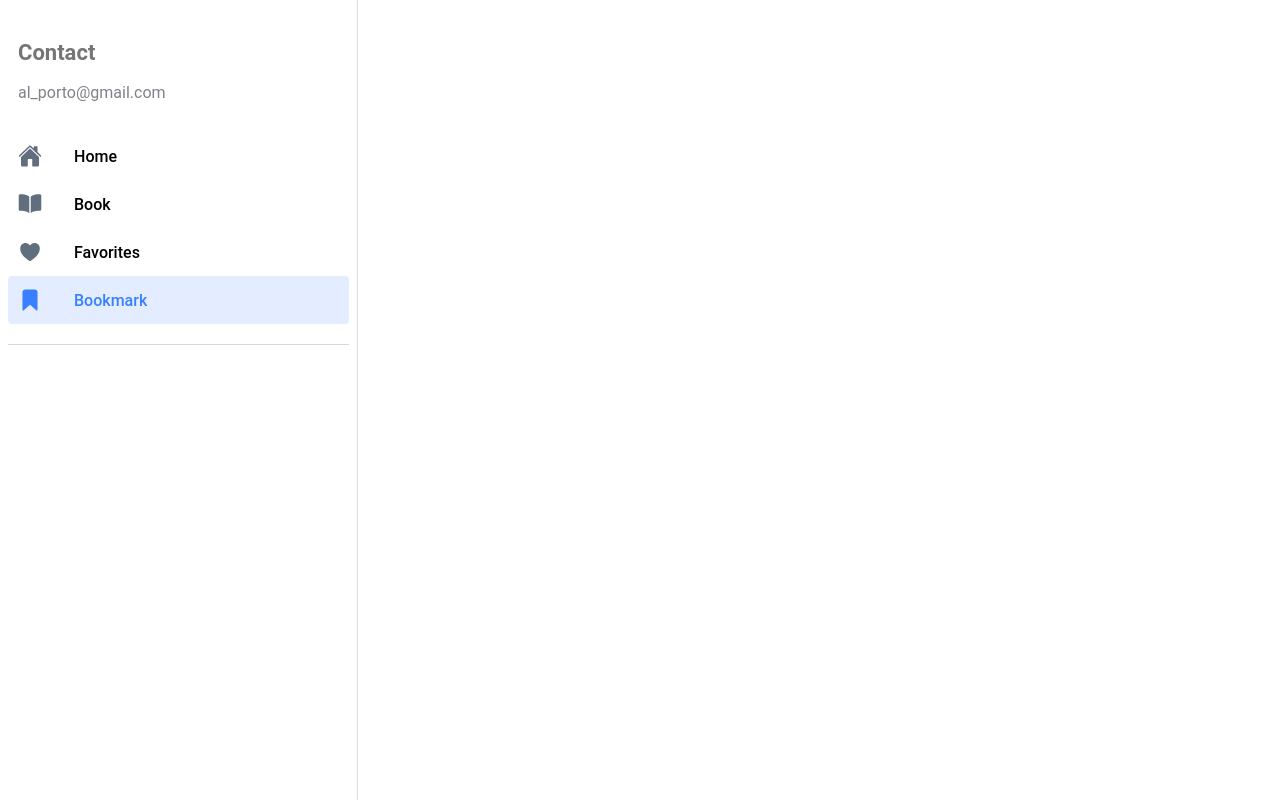
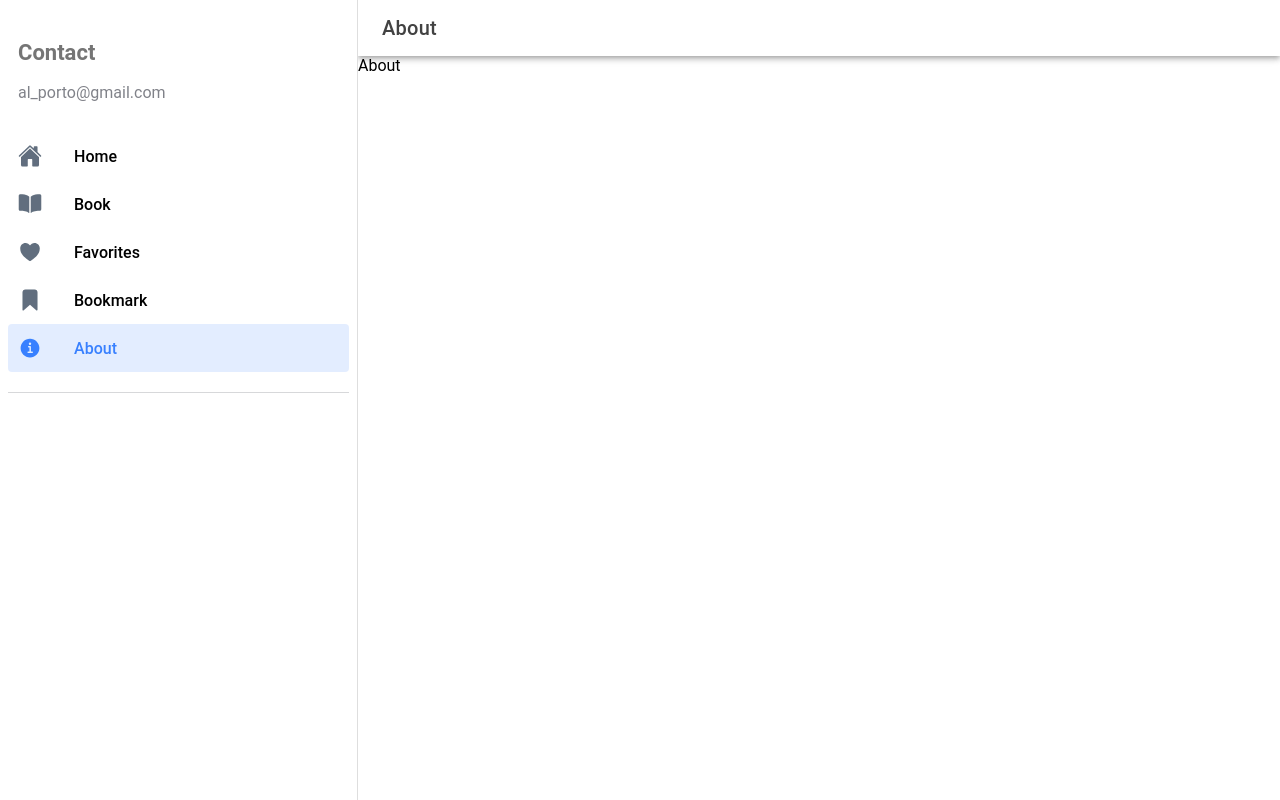
Before and after one commit to giacomotolari/al_porto, a React (Vite) app: page /about in a window 1280 px wide. Built offline with nearby package versions, Linux system fonts and the light colour scheme.

Commit message:
feat: PageLayout

```diff
--- a/src/App.tsx
+++ b/src/App.tsx
@@ -5,9 +5,12 @@ import {
   setupIonicReact,
 } from "@ionic/react";
 import { IonReactRouter } from "@ionic/react-router";
-import { Redirect, Route } from "react-router-dom";
+import { Route } from "react-router-dom";
 import Menu from "./components/Menu";
-import Page from "./pages/Home";
+import Home from "./pages/Home";
+import Book from "./pages/Book";
+import Favorites from "./pages/Favorites";
+import About from "./pages/About";
 
 /* Core CSS required for Ionic components to work properly */
 import "@ionic/react/css/core.css";
@@ -38,13 +41,16 @@ const App: React.FC = () => {
           <Menu />
           <IonRouterOutlet id="main">
             <Route path="/book" exact={true}>
-              <Page />
+              <Book />
             </Route>
             <Route path="/favorites" exact={true}>
-              <Page />
+              <Favorites />
+            </Route>
+            <Route path="/about" exact={true}>
+              <About />
             </Route>
             <Route path="/" exact={true}>
-              <Page />
+              <Home />
             </Route>
           </IonRouterOutlet>
         </IonSplitPane>
--- a/src/components/Menu.tsx
+++ b/src/components/Menu.tsx
@@ -9,10 +9,10 @@ import {
   IonMenuToggle,
   IonNote,
 } from "@ionic/react";
-import { book, bookmark, heart, home } from "ionicons/icons";
+import { book, bookmark, heart, home, informationCircle } from "ionicons/icons";
 import { useLocation } from "react-router-dom";
 import "./Menu.css";
-import { paths } from "../features/navigation/layout/paths";
+import { paths } from "../features/navigation/layout/routing/paths";
 
 interface AppPage {
   title: string;
@@ -38,8 +38,13 @@ const appPages: AppPage[] = [
   },
   {
     title: "Bookmark",
+    url: paths.book,
+    icon: bookmark,
+  },
+  {
+    title: "About",
     url: paths.about,
-    icon: bookmark,
+    icon: informationCircle,
   },
 ];
 
--- /dev/null
+++ b/src/features/navigation/layout/PageLayout.tsx
@@ -0,0 +1,53 @@
+import {
+  IonPage,
+  IonHeader,
+  IonToolbar,
+  IonButtons,
+  IonMenuButton,
+  IonTitle,
+  IonContent,
+} from "@ionic/react";
+import { ReactNode } from "react";
+import { useLocation } from "react-router";
+
+interface PageLayoutProps {
+  children: ReactNode;
+}
+
+export default function PageLayout({
+  children,
+}: PageLayoutProps) {
+  const { pathname } = useLocation<{ name: string }>();
+
+  const getTitle = () => {
+    switch (pathname) {
+      case "/":
+        return "Home";
+      default:
+        return pathname.charAt(1).toUpperCase() + pathname.slice(2);
+    }
+  };
+
+  const title = getTitle();
+
+  return (
+    <IonPage>
+      <IonHeader>
+        <IonToolbar>
+          <IonButtons slot="start">
+            <IonMenuButton />
+          </IonButtons>
+          <IonTitle>{title}</IonTitle>
+        </IonToolbar>
+      </IonHeader>
+      <IonContent fullscreen>
+        <IonHeader collapse="condense">
+          <IonToolbar>
+            <IonTitle size="large">{title}</IonTitle>
+          </IonToolbar>
+        </IonHeader>
+        {children}
+      </IonContent>
+    </IonPage>
+  );
+}
--- a/src/pages/About.tsx
+++ b/src/pages/About.tsx
@@ -0,0 +1,5 @@
+import PageLayout from "../features/navigation/layout/PageLayout";
+
+export default function About() {
+  return <PageLayout>About</PageLayout>;
+}
--- a/src/pages/Book.tsx
+++ b/src/pages/Book.tsx
@@ -0,0 +1,5 @@
+import PageLayout from "../features/navigation/layout/PageLayout";
+
+export default function Book() {
+  return <PageLayout>Book</PageLayout>;
+}
--- a/src/pages/Favorites.tsx
+++ b/src/pages/Favorites.tsx
@@ -0,0 +1,5 @@
+import PageLayout from "../features/navigation/layout/PageLayout";
+
+export default function Favorites() {
+  return <PageLayout>Favorites</PageLayout>;
+}
--- a/src/pages/Home.tsx
+++ b/src/pages/Home.tsx
@@ -1,47 +1,5 @@
-import {
-  IonButtons,
-  IonContent,
-  IonHeader,
-  IonMenuButton,
-  IonPage,
-  IonTitle,
-  IonToolbar,
-} from "@ionic/react";
-import { useLocation } from "react-router";
+import PageLayout from "../features/navigation/layout/PageLayout";
 
-const Page: React.FC = () => {
-  const { pathname } = useLocation<{ name: string }>();
-
-  const getTitle = () => {
-    switch (pathname) {
-      case "/":
-        return "Home";
-      default:
-        return pathname.charAt(1).toUpperCase() + pathname.slice(2);
-    }
-  };
-
-  const title = getTitle();
-
-  return (
-    <IonPage>
-      <IonHeader>
-        <IonToolbar>
-          <IonButtons slot="start">
-            <IonMenuButton />
-          </IonButtons>
-          <IonTitle>{title}</IonTitle>
-        </IonToolbar>
-      </IonHeader>
-      <IonContent fullscreen>
-        <IonHeader collapse="condense">
-          <IonToolbar>
-            <IonTitle size="large">{title}</IonTitle>
-          </IonToolbar>
-        </IonHeader>
-      </IonContent>
-    </IonPage>
-  );
-};
-
-export default Page;
+export default function Home() {
+  return <PageLayout>Home</PageLayout>;
+}
```
Also changed, not shown: src/features/navigation/layout/routing/paths.ts (renamed from src/features/navigation/layout/paths.ts).
